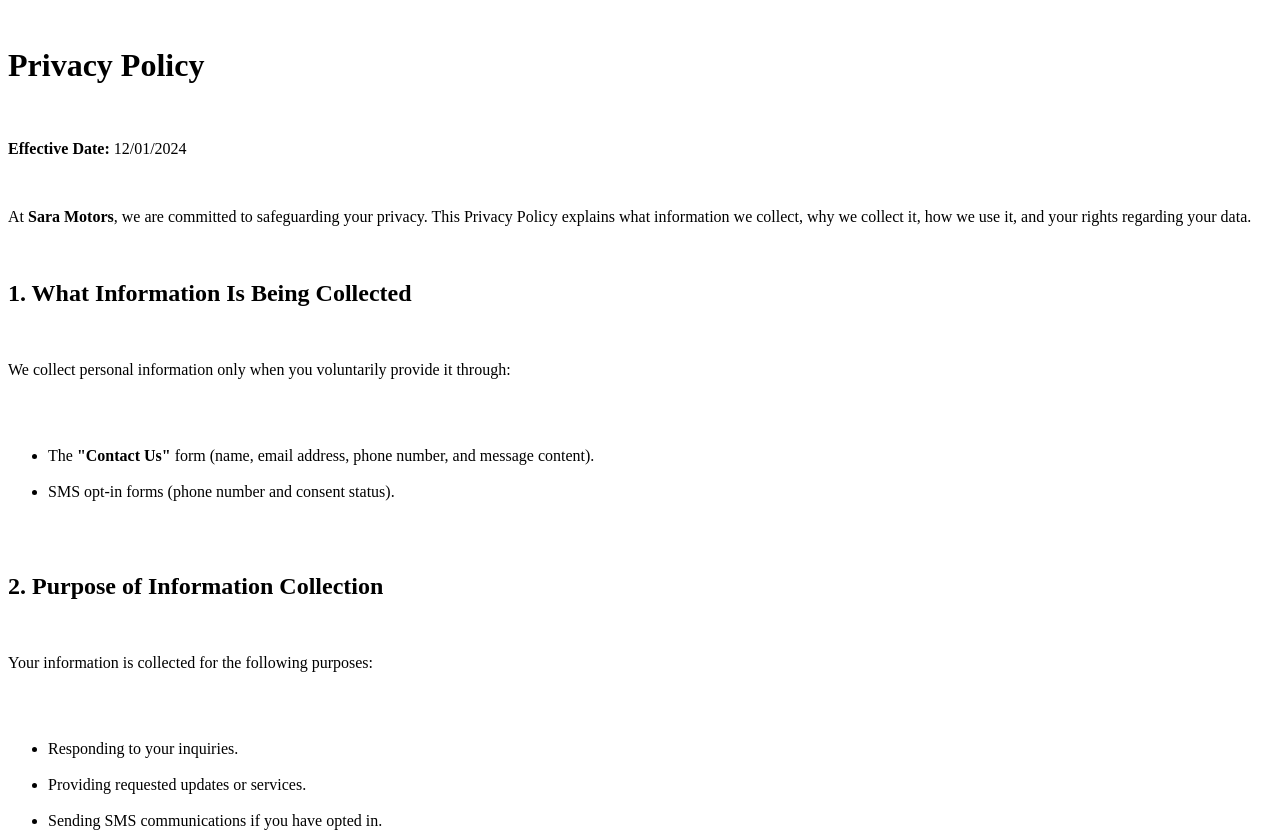
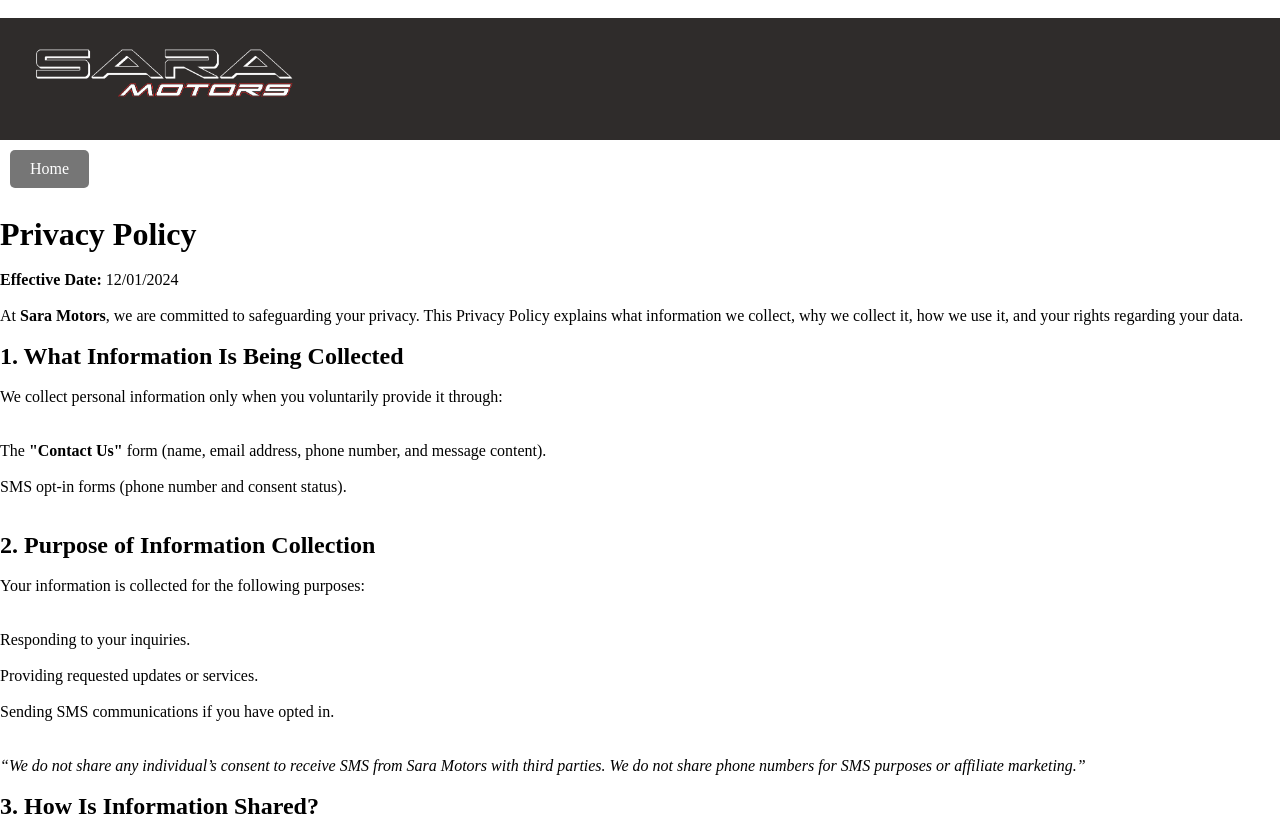
Before and after one commit to saramotors/saramotors, a plain HTML site: page privacy-policy.html in a window 1280 px wide. Shown: the top 833 px of the page. Drawn offline with Linux system fonts and the light colour scheme.

Commit message:
Update privacy-policy.html

```diff
--- a/privacy-policy.html
+++ b/privacy-policy.html
@@ -3,9 +3,21 @@
 <head>
     <meta charset="UTF-8">
     <meta name="viewport" content="width=device-width, initial-scale=1.0">
-    <title>Privacy Policy</title>
+<link rel="stylesheet" href="styles.css">
+    <title>Privacy Policy - Sara Motors</title>
 </head>
 <body>
+    <header>
+    <div class="container">
+    <div class="logo">
+        <!-- Place your logo here -->
+        <img src="images/SARAmotors.png" alt="SARA MOTORS LLC Logo"/>
+    </div>
+    </div>
+</header>
+    <div class="button">
+        <a href="index.html" class="home-button">Home</a>
+    </div>
     <h1>Privacy Policy</h1>
     <p><strong>Effective Date:</strong> 12/01/2024 </p>
 
```
